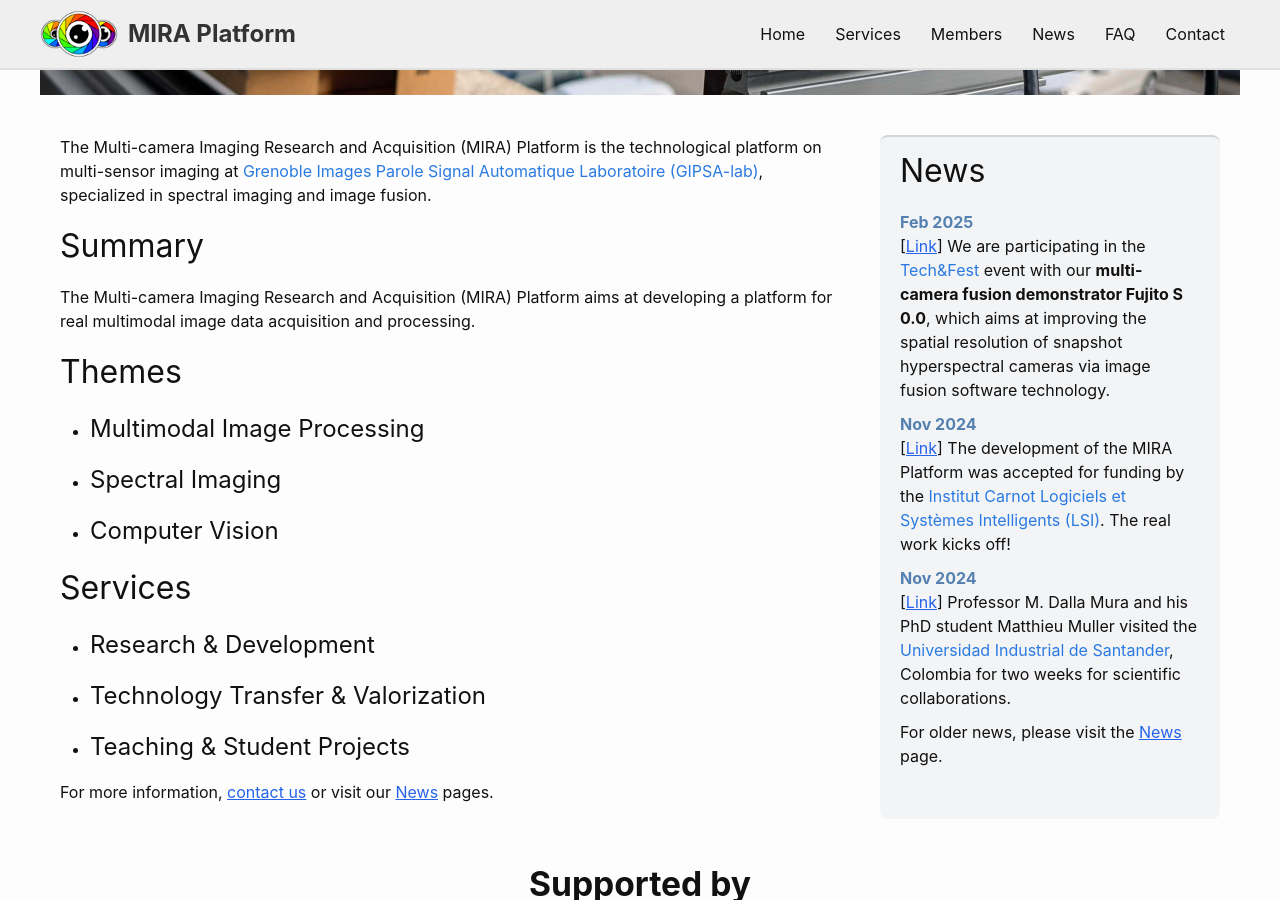
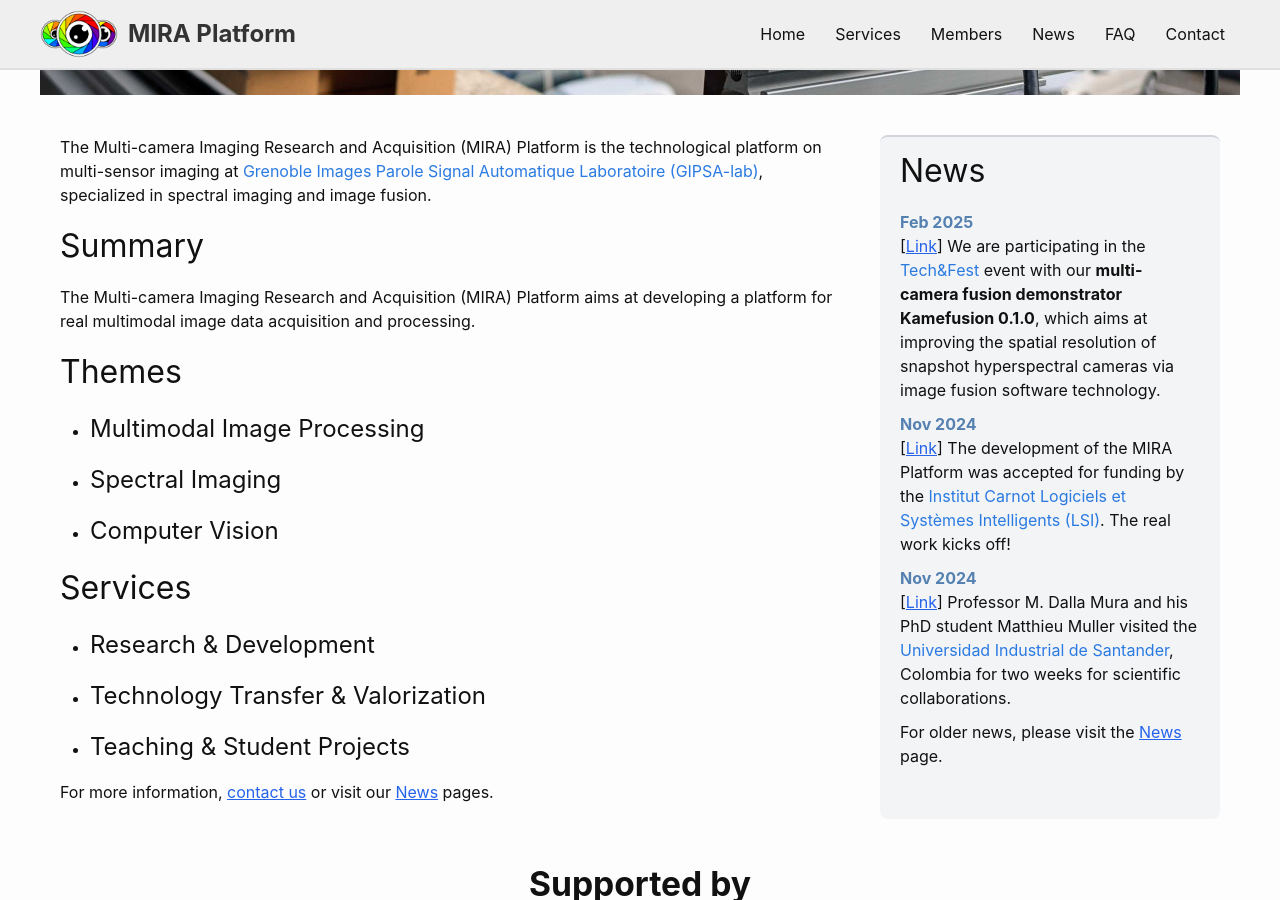
Before and after one commit to mira-imaging/mira-imaging.github.io, a Jekyll site: the page built from _pages_navbar/home.html, in a window 1280 px wide and 900 px high, scrolled down 460 px. Built offline with Jekyll 4.4.1, drawn with Linux system fonts in a browser that asks for light colours.

Commit message:
fixed text

```diff
--- a/_data/news.yml
+++ b/_data/news.yml
@@ -1,6 +1,6 @@
 # For now, the news list should be sorted manually
 list:
-  - text: We are participating in the <a href=https://www.tech-fest.fr/en/>Tech&Fest</a> event with our <b>multi-camera fusion demonstrator Fujito S 0.0</b>, which aims at improving the spatial resolution of snapshot hyperspectral cameras via image fusion software technology.
+  - text: We are participating in the <a href=https://www.tech-fest.fr/en/>Tech&Fest</a> event with our <b>multi-camera fusion demonstrator Kamefusion 0.1.0</b>, which aims at improving the spatial resolution of snapshot hyperspectral cameras via image fusion software technology.
     date: Feb 2025
     link: /news/20250206-tech-and-fest/
     page:
```
